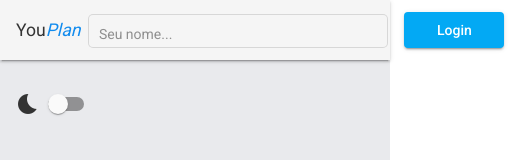
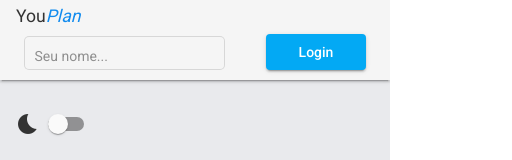
Before and after one commit to thiago-you/you-plan, an Angular app in the folder frontend/: page /planning/1 in a window 390 px wide. Shown: the top 160 px of the page, 512 px wide, since content can reach past the window. Built offline with nearby package versions, Linux system fonts and the light colour scheme; no server answers.

Commit message:
updating mobile responsivity

```diff
--- a/frontend/src/app/components/dialog/base-dialog.component.scss
+++ b/frontend/src/app/components/dialog/base-dialog.component.scss
@@ -180,22 +180,6 @@
     ::ng-deep {
         width: 100%;
 
-        .dialog-content {
-            overflow-x: hidden;
-
-            div.estories {
-                min-width: 100vw;
-                width: 100vw;
-                overflow-x: hidden;
-            }
-        }
-    }
-}
-
-@media (max-width: 465px) {
-    ::ng-deep {
-        width: 100%;
-
         .mat-dialog-container {
             padding: 24px 0;
 
@@ -219,6 +203,14 @@
             }
 
             .dialog-content {
+                overflow-x: hidden;
+
+                div.estories {
+                    min-width: 100vw;
+                    width: 100vw;
+                    overflow-x: hidden;
+                }
+
                 div.info {
                     ul {
                         li {
--- a/frontend/src/app/components/planning/planning-item-list/planning-item-list.component.scss
+++ b/frontend/src/app/components/planning/planning-item-list/planning-item-list.component.scss
@@ -200,7 +200,7 @@
     }
 }
 
-@media (max-width: 465px) {
+@media (max-width: 800px) {
     .mat-card {
         margin-bottom: 3rem;
 
--- a/frontend/src/app/components/template/header/header.component.scss
+++ b/frontend/src/app/components/template/header/header.component.scss
@@ -77,19 +77,12 @@
 
 @media (max-width: 800px) {
     .header {
-        justify-content: space-evenly;
-        padding-left: 0;
-        padding-right: 0;
-    }
-}
-
-@media (max-width: 465px) {
-    .header {
         justify-content: space-between;
         padding-left: 1rem;
         padding-right: 1rem;
 
         div.title {
+            align-self: flex-start;
             font-size: 1.1rem;
             font-weight: normal;
         }
@@ -99,6 +92,41 @@
                 font-size: 14px;
                 margin-right: 1rem;
             }
+
+            .mat-form-field {
+                font-size: 14px;
+                width: 200px;
+                min-width: unset;
+            }
         }
     }
 }
+
+@media (max-width: 465px) {
+    .header {
+        height: 80px;
+        flex-direction: column;
+
+        div.user {
+            width: 100%;
+            margin-bottom: 1rem;
+            padding-left: 1rem;
+            padding-right: 1rem;
+            justify-content: space-between;
+
+            div .mat-form-field {
+                width: 100%;
+            }
+        }
+    }
+}
+
+@media (max-width: 340px) {
+    .header {
+        div.user {
+            div .mat-form-field {
+                width: 120px;
+            }
+        }
+    }
+}
--- a/frontend/src/app/components/user/user-list/user-list.component.scss
+++ b/frontend/src/app/components/user/user-list/user-list.component.scss
@@ -202,7 +202,7 @@
     }
 }
 
-@media (max-width: 465px) {
+@media (max-width: 800px) {
     .mat-card:last-child {
         margin-bottom: 1rem;
     }
--- a/frontend/src/app/views/home/home.component.scss
+++ b/frontend/src/app/views/home/home.component.scss
@@ -23,21 +23,6 @@ div.content {
 
 @media (max-width: 800px) {
     div.content {
-        padding: 1rem 1rem;
-
-        div.container {
-            width: 100%;
-
-            div#switch-theme {
-                margin-left: 1rem;
-                margin-right: 1rem;
-            }
-        }
-    }
-}
-
-@media (max-width: 465px) {
-    div.content {
         padding: 0;
 
         div.container {
--- a/frontend/src/app/views/planning/planning.component.scss
+++ b/frontend/src/app/views/planning/planning.component.scss
@@ -47,37 +47,6 @@ div.content {
 
 @media (max-width: 800px) {
     div.content {
-        padding: 1rem 1rem;
-
-        div.container {
-            width: 100%;
-            grid-template-columns: auto;
-            grid-template-areas:
-                'actions'
-                'users'
-                'planning'
-            ;
-
-            section {
-                &#planning {
-                    padding: 1rem;
-                }
-
-                &#users {
-                    padding: 1rem;
-                }
-
-                &#actions #switch-theme {
-                    margin-left: 1rem;
-                    margin-right: 1rem;
-                }
-            }
-        }
-    }
-}
-
-@media (max-width: 465px) {
-    div.content {
         padding: 0;
 
         div.container {
@@ -109,6 +78,11 @@ div.content {
                     & > button {
                         margin-left: 1rem;
                     }
+
+                    #switch-theme {
+                        margin-left: 1rem;
+                        margin-right: 1rem;
+                    }
                 }
             }
         }
```
